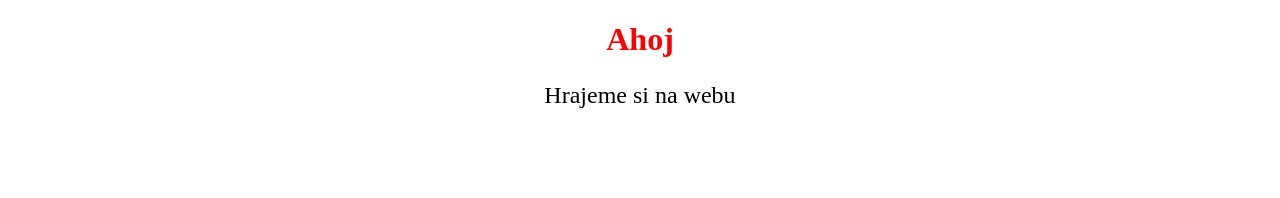
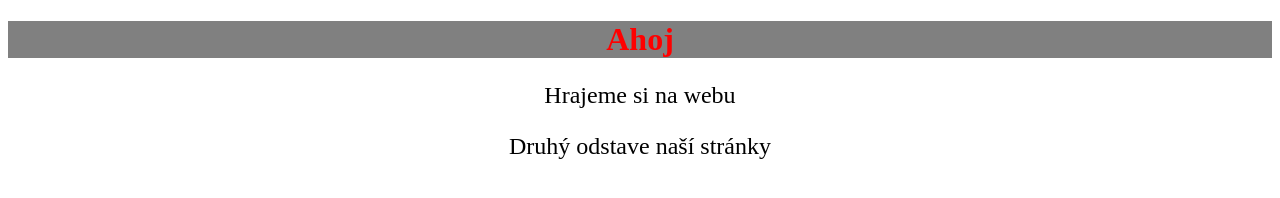
Before and after one commit to mankovam/first-website, a plain HTML site: page index.html in a window 1280 px wide. Drawn offline with Linux system fonts and the light colour scheme.

Commit message:
druhy odstavec

```diff
--- a/index.html
+++ b/index.html
@@ -11,6 +11,7 @@
 <body>
     <h1>Ahoj</h1>
     <p>Hrajeme si na webu</p>
+    <p>Druhý odstave naší stránky</p>
 
 </body>
 
--- a/style.css
+++ b/style.css
@@ -4,6 +4,7 @@ body {
 
 h1 {
     color: red;
+    background-color: grey;
 }
 
 p {
```
